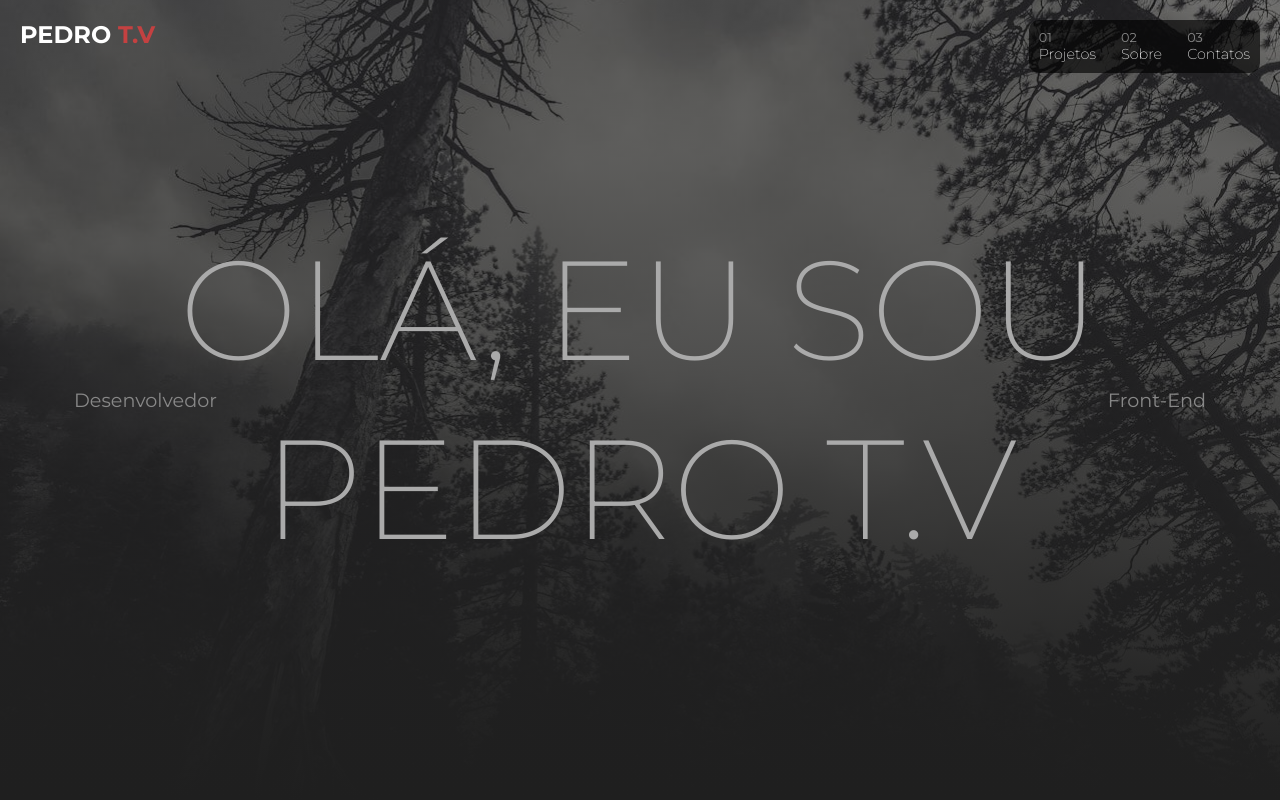
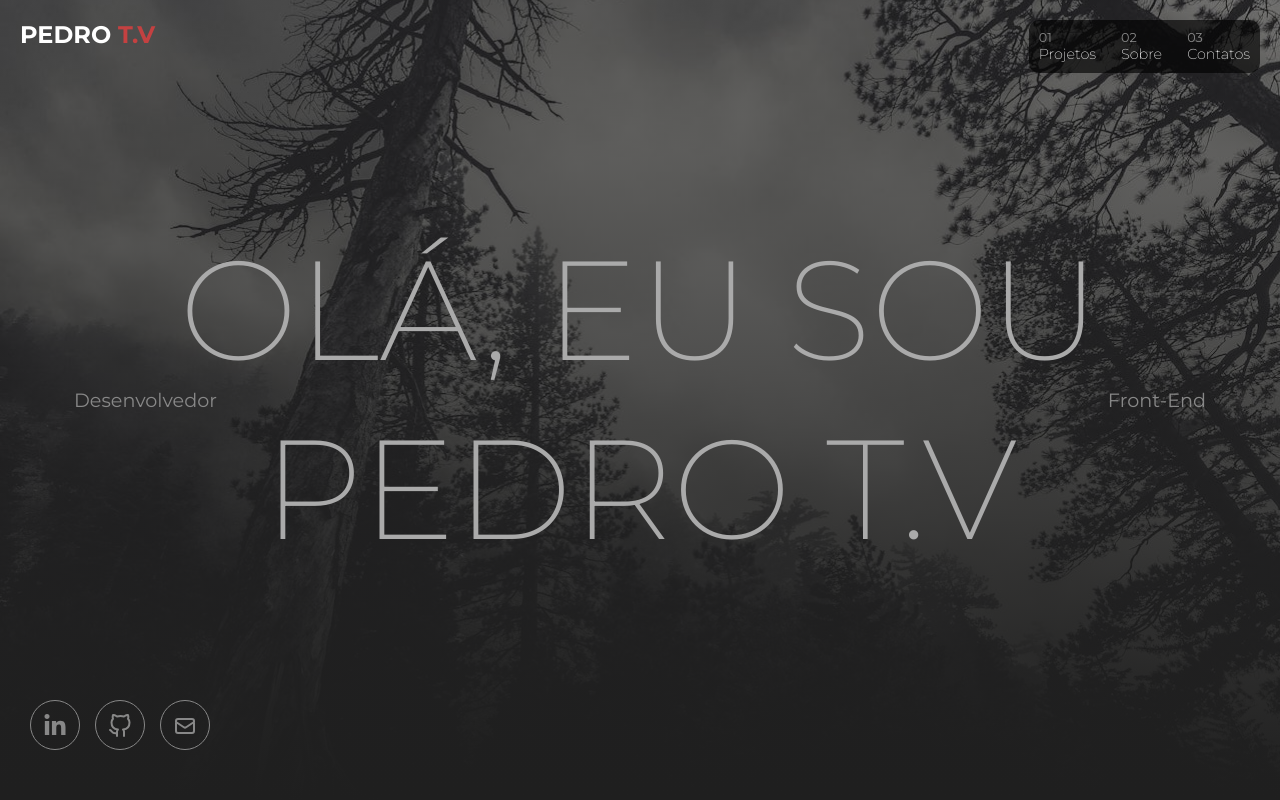
Before and after one commit to Pedro-Thomazi/meu-portfolio-2024, a React (Create React App) app: page / in a window 1280 px wide. Shown: the top 800 px of the page. Built offline with nearby package versions, Linux system fonts and the light colour scheme.

Commit message:
Add link para download do curriculo

```diff
--- a/src/Components/Contacts/Contacts.jsx
+++ b/src/Components/Contacts/Contacts.jsx
@@ -51,7 +51,7 @@ const Contacts = () => {
           <Link to='https://www.linkedin.com/in/pedro-thomazi-viannini/' target='_blank'><FaLinkedinIn /> <p>LinkedIn</p></Link>
           <Link to='https://github.com/pedro-thomazi' target='_blank'><FiGithub /> <p>GitHub</p></Link>
           <Link to='/' onClick={copyEmail} ><HiOutlineMail /> <p>Copy E-mail</p></Link>
-          {/* <Link to='/' ><FaRegNewspaper /> <p>Meu Curriculo</p></Link> */}
+          <Link to='/teste' download ><FaRegNewspaper /> <p>Meu Curriculo</p></Link>
         </div>
 
         <div className={styles.subDivs}>
--- a/src/Components/PageTop/PageTop.jsx
+++ b/src/Components/PageTop/PageTop.jsx
@@ -8,6 +8,7 @@ import { HiOutlineMail } from "react-icons/hi";
 
 const PageTop = () => {
   const [scrolled, setScrolled] = useState(false)
+  const [scrolledLinks, setScrolledLinks] = useState(true)
 
   function copyEmail() {
     const myEmail = 'pedro.thomazi@hotmail.com'
@@ -48,6 +49,16 @@ const PageTop = () => {
     function handleScroll() {
       const isScrolled = window.scrollY > 0;
       setScrolled(isScrolled);
+
+      const offset = window.scrollY
+      const heigthPage = document.body.scrollHeight - 1400
+
+      if (offset > heigthPage) {
+        setScrolledLinks(false)
+      }
+      else {
+        setScrolledLinks(true)
+      }
     }
 
     window.addEventListener('scroll', handleScroll);
@@ -66,7 +77,7 @@ const PageTop = () => {
           <h1 className={`${scrolled ? styles.toDown : ''}`}>Pedro T.V</h1>
         </div>
       </section>
-      <div className={`${styles.mySocials} ${scrolled ? styles.showSocials : ''}`}>
+      <div className={`${styles.mySocials} ${scrolledLinks ? styles.showSocials : ''}`}>
         <Link to='https://www.linkedin.com/in/pedro-thomazi-viannini/' target='_blank'><FaLinkedinIn /> <p>LinkedIn</p></Link>
         <Link to='https://github.com/pedro-thomazi' target='_blank'><FiGithub /> <p>GitHub</p></Link>
         <Link onClick={copyEmail} ><HiOutlineMail /> <p>Copy E-mail</p></Link>
```
